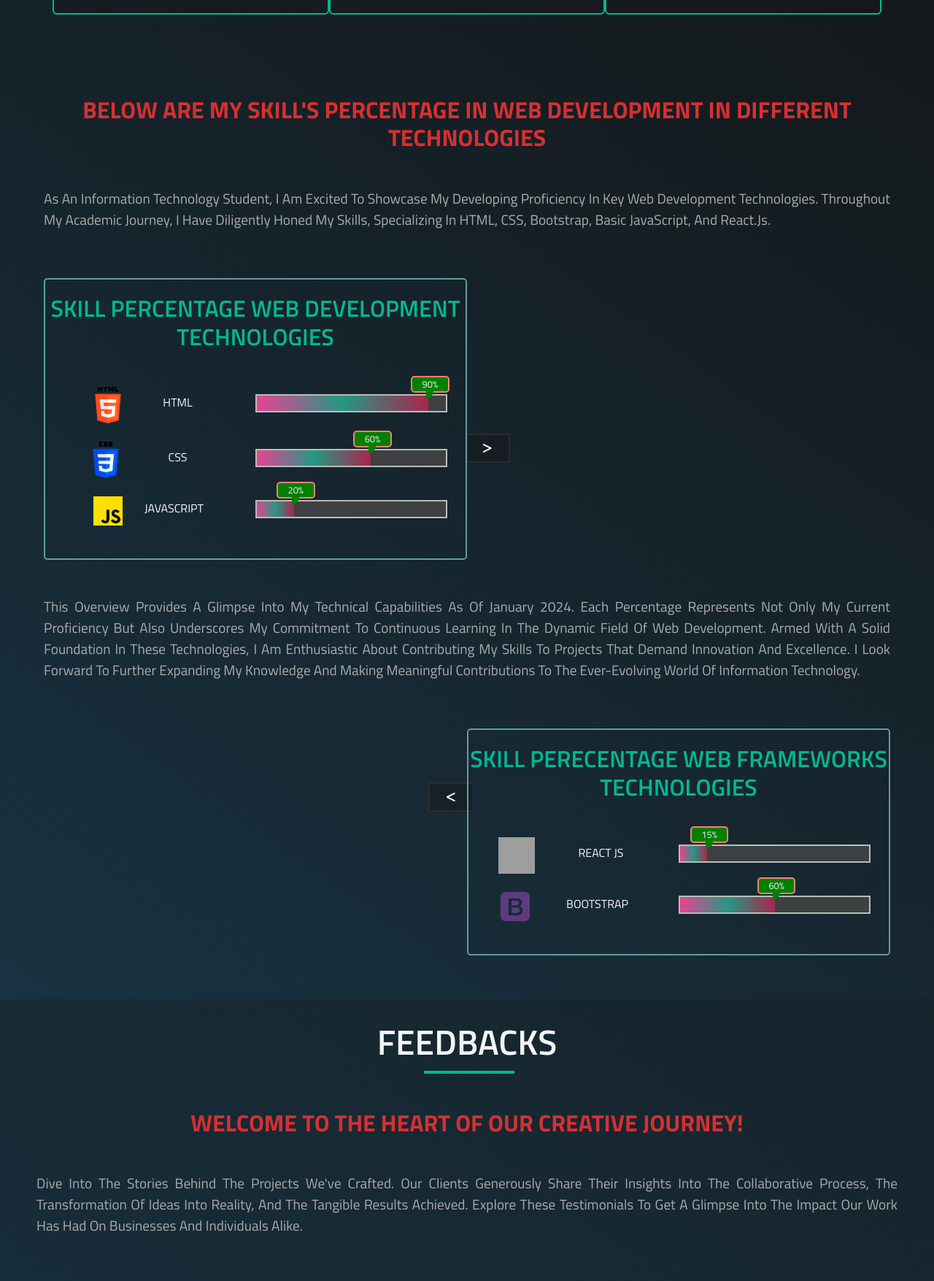
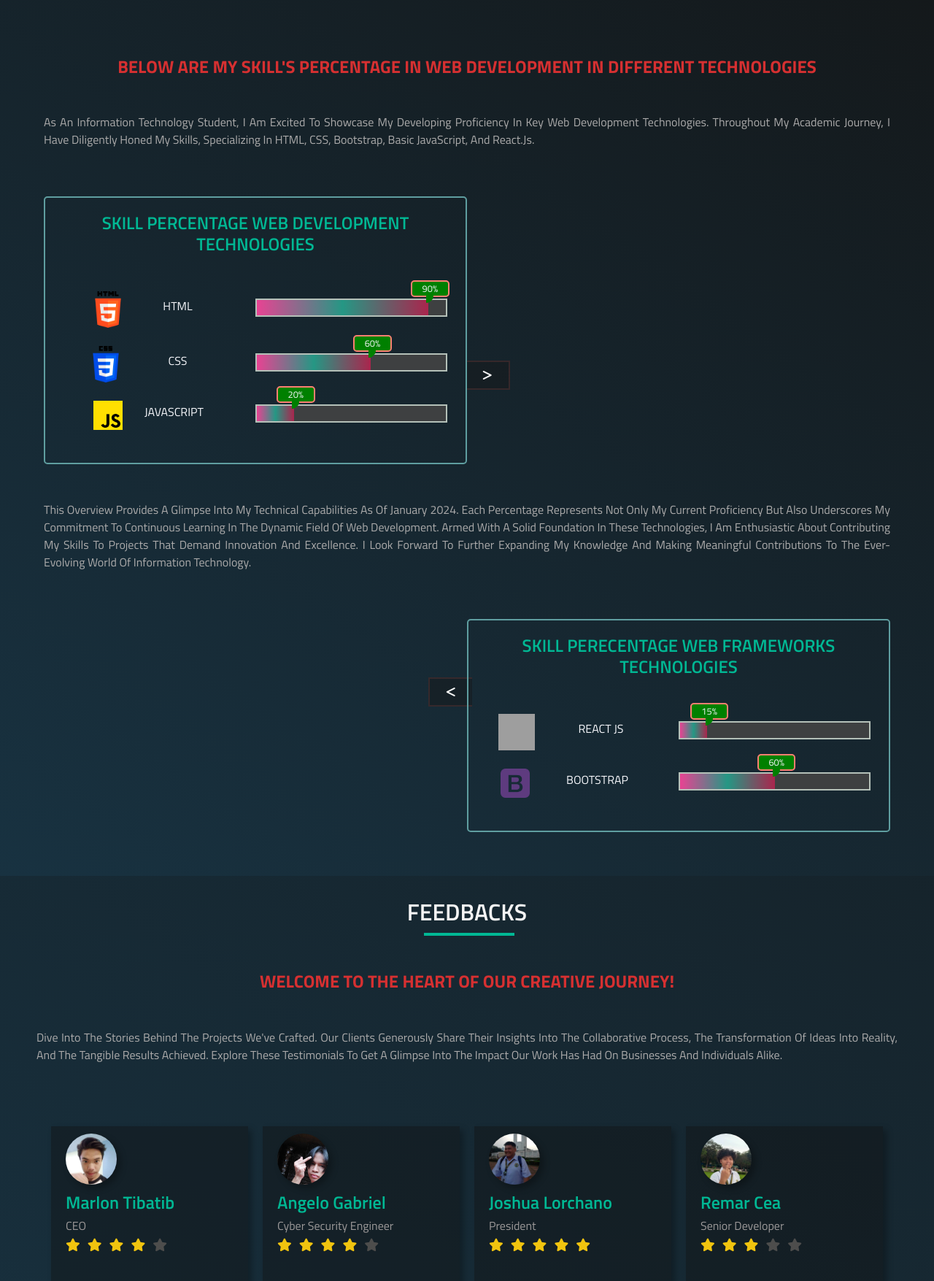
Before and after one commit to Jericho-Paningbatan/Native-Portfolio-Website, a PHP site: page / in a window 1280 px wide. Shown: the part 1175-2930 px from the top of the page at 73% size. Run offline with PHP 8.4, Linux system fonts and the light colour scheme; some libraries are stand-ins or nearby versions; grey boxes are pictures that could not be loaded.

Commit message:
10:47 pm

```diff
--- a/css/styles.css
+++ b/css/styles.css
@@ -356,7 +356,7 @@ position: relative;
 
   color: var(--tertiary-color);
   font-style: var(--fontsize1);
-  font-size: 3rem;
+  font-size: 2rem;
   font-weight: 700;
 
 }
@@ -364,7 +364,7 @@ position: relative;
 .text-con h3{
 
   color: var(--anotherColor);
-  font-size: 2em;
+  font-size: 2rem;
   font-weight: 700;
 
 }
@@ -502,7 +502,7 @@ position: relative;
   text-transform: uppercase;
   color: var(--tertiary-color);
   margin-top: 1em;
-  font-size: 3rem;
+  font-size: 2rem;
 }
 .second-sec h1::after{
 
@@ -607,7 +607,7 @@ left: 19px;
 }
 .percent-intro h2{
   text-transform: uppercase;
-  font-size: 2rem;
+  font-size: 1.5rem;
   font-weight: bold;
   text-align: center;
 }
@@ -616,7 +616,7 @@ left: 19px;
   color: rgb(172, 171, 171);
   text-align: justify;
   margin-top: 50px;
-  font-size: 1.2rem;
+  font-size: 1rem;
 
 }
 .percent-container{
@@ -650,7 +650,7 @@ left: 19px;
 .percent h3, .percent2 h3{
   text-transform: uppercase;
   font-weight: 600;
-  font-size: 2rem;
+  font-size: 1.5rem;
   color: var(--anotherColor);
   margin-bottom: 50px;
 }
@@ -730,7 +730,7 @@ left: 19px;
   margin-top: 30px;
   color: whitesmoke;
   text-align: justify;
-  font-size: 1.2rem;
+  font-size: 1rem;
 }
 
 .btn-info-web4{
@@ -1713,13 +1713,12 @@ footer{
 
 .text-con .hi-txt{
 
-  font-size: 1em;
   text-align: left;
 }
 .text-con p{
   text-align: left;
 
-  font-size: 0.8em;
+  font-size: 0.9rem;
 }
 .btn-con{
   display: flex;
--- a/css/styles2.css
+++ b/css/styles2.css
@@ -29,7 +29,7 @@
   color: whitesmoke;
   font-weight: 600;
   text-transform: uppercase;
-  font-size: 3rem;
+  font-size: 2rem;
 }
 .third-sec h1::after{
   content: '';
@@ -55,11 +55,11 @@
 }
 .h2-con h2{
   text-transform: uppercase;
-  font-size: 2rem;
+  font-size: 1.5rem;
   font-weight: bold;
 }
 .h2-con p{
-  font-size: 1.2rem;
+  font-size: 1rem;
   text-align: justify;
   color: rgb(172, 171, 171);
   text-transform: capitalize;
@@ -120,15 +120,15 @@ margin-bottom: 10px;
   text-align: left;
   font-weight: 600;
   color: #00b894;
-  font-size: 1.8rem;
+  font-size: 1.5rem;
 
 }
 .card-sayings p{
   color: rgb(235, 234, 234);
 
-  margin-top: 50px;
+  margin-top: 40px;
   font-style: italic;
-  font-size: 0.9rem;
+  font-size: 1rem;
 }
 
 .review-btn{
--- a/index.html
+++ b/index.html
@@ -245,7 +245,7 @@
         <div class="btn-info-web2"><h4 class="readbtn">READ INFO</h4><h4 class="closebtn">CLOSE</h4></div>
 
           <div class="info-webcon">
-              <h2 style="font-weight: 600; font-size: 2rem;">What is Web Development?</h2>
+              <h2 style="font-weight: 600; font-size: 1.5rem;">What is Web Development?</h2>
               <p>Web development is the process of creating and maintaining websites and web applications.
                 It involves the use of programming languages, frameworks,
                 and tools to design, build, and deploy digital solutions that can be accessed over the internet.
@@ -312,7 +312,7 @@
           <div class="btn-info-web4"><h4 class="readbtn2">READ INFO</h4><h4 class="closebtn2">CLOSE</h4></div>
 
             <div class="info-webcon2">
-                <h2 style="font-weight: 600; font-size: 2rem;">What is a Web Frameworks?</h2>
+                <h2 style="font-weight: 600; font-size: 1.5rem;">What is a Web Frameworks?</h2>
                 <p>
                   A web framework is a
                   software framework designed to aid and streamline
```
